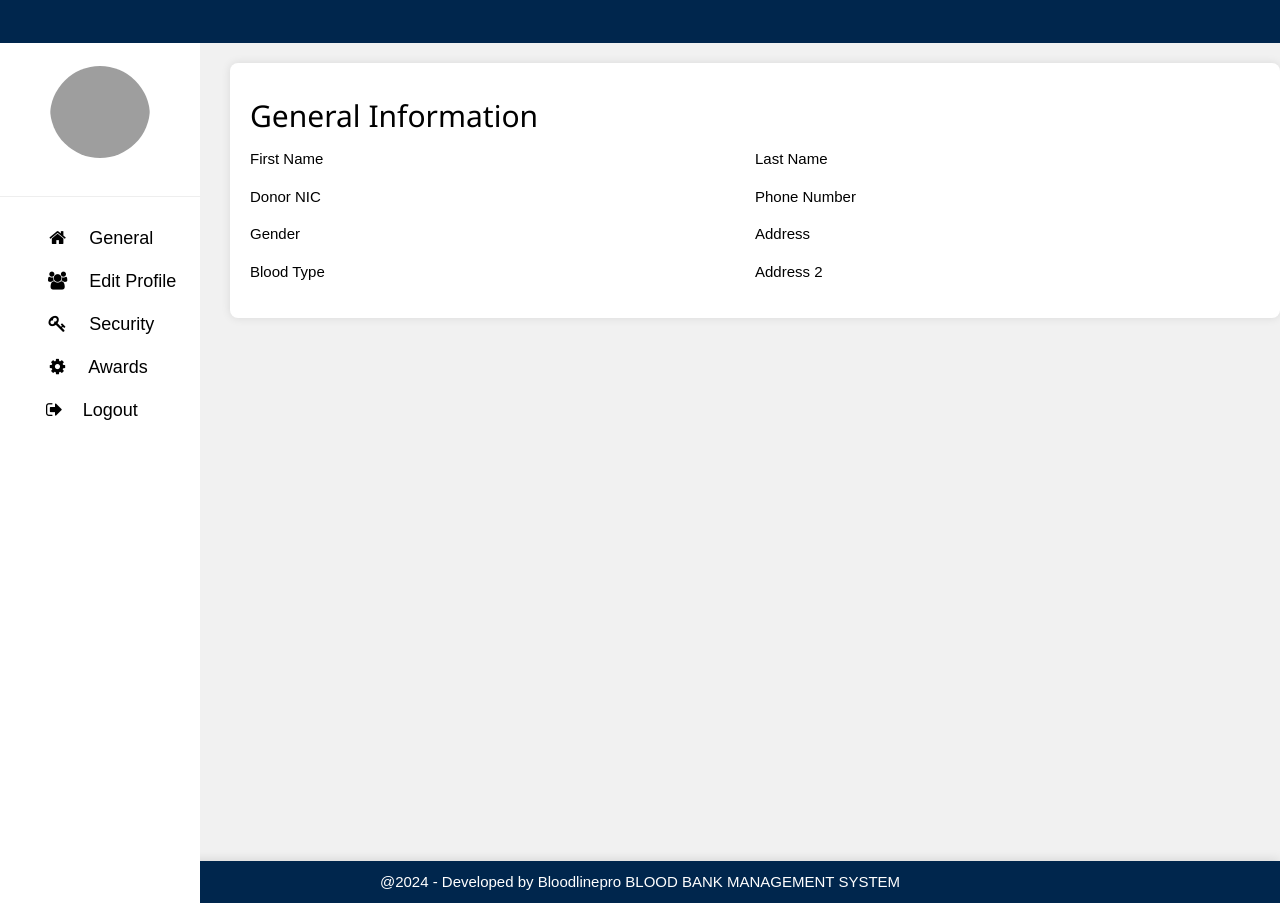
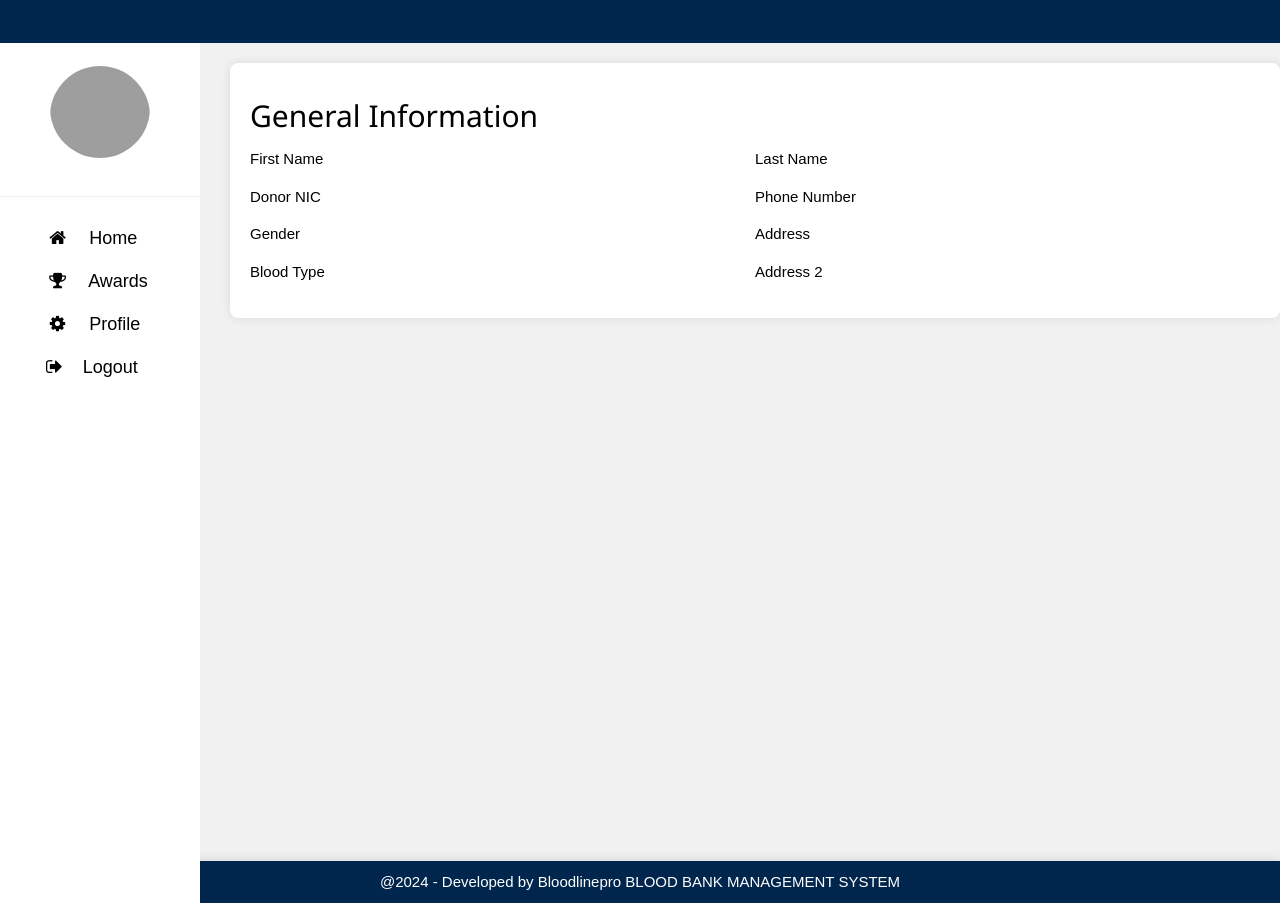
Before and after one commit to MktSachi/bloodlinepro, a PHP site: page /bloodlinepro/index.php in a window 1280 px wide. Run offline with PHP 8.4, Linux system fonts and the light colour scheme; the visitor is signed in with stand-in values (Sample User, id 1); data that the repository does not hold is empty; grey boxes are pictures that could not be loaded.

Commit message:
modify side bar

```diff
--- a/DonorProfile/sidebar.php
+++ b/DonorProfile/sidebar.php
@@ -1,63 +1,12 @@
-<?php
-session_start();
-require_once('../DonorRegistration/Database.php'); // Include your Database class file here
-
-// Check if the donor is logged in
-if (!isset($_SESSION['username'])) {
-    // Redirect to login page or handle authentication failure
-    header('Location: login.php');
-    exit;
-}
-
-// Initialize Database connection
-$db = new Database();
-$conn = $db->getConnection();
-
-// Prepare SQL query to fetch donor information including profile picture
-$username = $_SESSION['username'];
-$sql = "SELECT * FROM donors WHERE username = ?";
-$stmt = $conn->prepare($sql);
-$stmt->bind_param('s', $username);
-$stmt->execute();
-$result = $stmt->get_result();
-
-// Check if donor record exists
-if ($result->num_rows > 0) {
-    $row = $result->fetch_assoc();
-    $firstName = $row['first_name'];
-    $lastName = $row['last_name'];
-    $donorNIC = $row['donorNIC'];
-    $phoneNumber = $row['phoneNumber'];
-    $address = $row['address'];
-    $address2 = $row['address2'];
-    $gender = $row['gender'];
-    $bloodType = $row['bloodType'];
-    $profilePicture = $row['profile_picture']; // Profile picture URL from database
-    // Add more fields as needed
-
-    // Close prepared statement and database connection
-    $stmt->close();
-    $db->close();
-} else {
-    // Handle case where donor record is not found
-    // This might be due to an error or no matching record found
-    $error_msg = "Error fetching donor information.";
-    // Close prepared statement and database connection
-    $stmt->close();
-    $db->close();
-    // Optionally redirect or display an error message
-}
-?><!DOCTYPE html>
+<!DOCTYPE html>
 <html>
 <head>
 <meta charset="UTF-8">
 <meta name="viewport" content="width=device-width, initial-scale=1">
 <link rel="stylesheet" href="https://www.w3schools.com/w3css/4/w3.css">
 <link rel="stylesheet" href="https://cdnjs.cloudflare.com/ajax/libs/font-awesome/4.7.0/css/font-awesome.min.css">
-<!-- css-->
- <link rel="stylesheet" href="../HP_Dashboard/css/sidebar.css">
-
- <style>
+<link rel ="stylesheet" href="../HpDashboard/css/sidebar.css">
+<style>
      .profile-picture-container {
     display: flex;
     justify-content: center; /* Center horizontally */
@@ -74,7 +23,12 @@
     height: auto; /* Maintains aspect ratio */
     display: block; /* Fixes any potential spacing issues */
 }
+
+hr{
+    background-color: black;
+}
 </style>
+
 </head>
 
 <body class="w3-light-grey" style="font-family: arial;">
@@ -108,18 +62,15 @@
         <a href="#" class="w3-bar-item w3-button w3-padding-16 w3-hide-large w3-dark-grey w3-hover-black" onclick="w3_close()" title="close menu">
             <i class="fa fa-remove fa-fw"></i> Close Menu
         </a>
-        <a href="Index.php" class="w3-bar-item w3-button w3-padding">
-            <i class="fa fa-home fa-fw"></i> General
+        <a href="#" class="w3-bar-item w3-button w3-padding">
+            <i class="fa fa-home fa-fw"></i> Home
         </a>
-        <a href="EditeProfile.php" class="w3-bar-item w3-button w3-padding">
-            <i class="fa fa-users fa-fw"></i> Edit Profile
-        </a>
-        <a href="#" class="w3-bar-item w3-button w3-padding change-password" onclick="showSection('change-password')">
-            <i class="fa fa-key fa-fw"></i> Security
-        </a>
-        </a>
-        <a href="Awards.php" class="w3-bar-item w3-button w3-padding">
-            <i class="fa fa-cog fa-fw"></i> Awards
+        <a href="Award.php" class="w3-bar-item w3-button w3-padding">
+    <i class="fa fa-trophy fa-fw"></i> Awards
+</a>
+
+        <a href="Profile.php" class="w3-bar-item w3-button w3-padding">
+            <i class="fa fa-cog fa-fw"></i> Profile
         </a>
         <a class="w3-bar-item w3-button w3-padding logout-button" style="cursor: pointer;" onclick="logout()">
             <i class="fa fa-sign-out"></i> Logout
```
